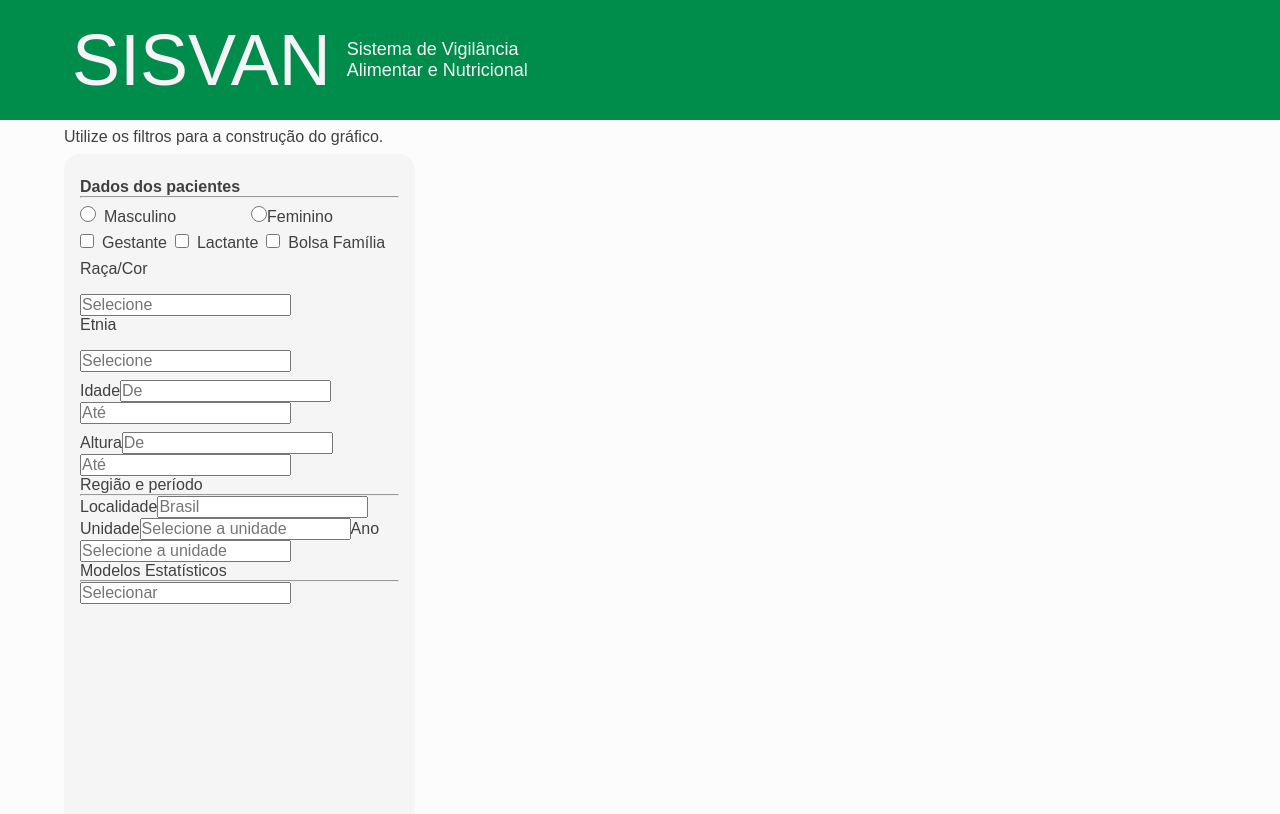
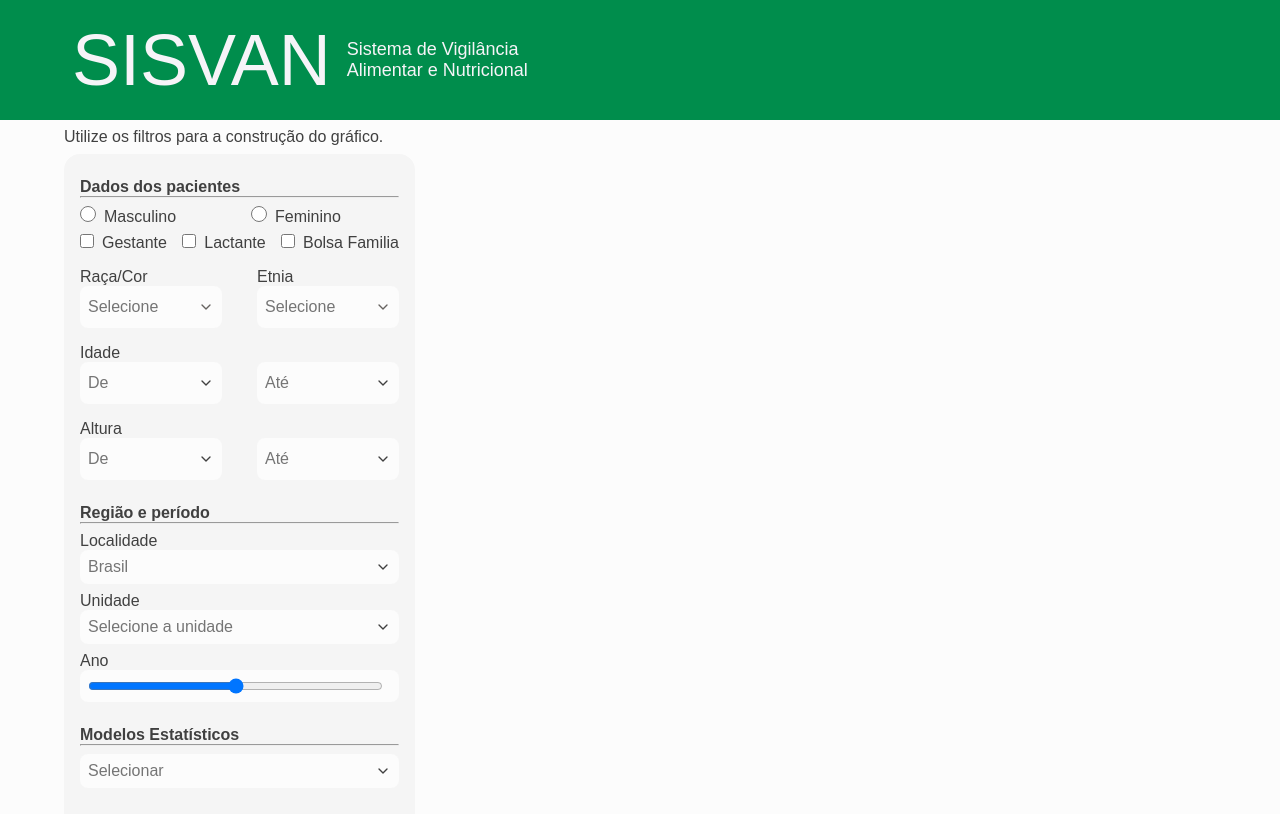
Before and after one commit to leo-nezes/sisvan-frontend, a React (Create React App) app: page / in a window 1280 px wide. Shown: the top 814 px of the page. Built offline with nearby package versions, Linux system fonts and the light colour scheme.

Commit message:
[SISVAN] Coluna de filtro - Criando e estilizando coluna de filtro

```diff
--- a/src/Components/Input/index.tsx
+++ b/src/Components/Input/index.tsx
@@ -1,8 +1,6 @@
 import React, { InputHTMLAttributes } from 'react';
 
 import { Container } from './styles';
-
-// type InputProps = InputHTMLAttributes<HTMLInputElement>;
 
 interface InputProps extends InputHTMLAttributes<HTMLInputElement> {
   inputId: string;
@@ -15,7 +13,11 @@ const Input: React.FC<InputProps> = ({
   inputType,
   inputName,
 }: InputProps) => {
-  return <Container id={inputId} type={inputType} name={inputName} />;
+  return (
+    <Container>
+      <input id={inputId} type={inputType} name={inputName} />
+    </Container>
+  );
 };
 
 export default Input;
--- a/src/Components/Input/styles.ts
+++ b/src/Components/Input/styles.ts
@@ -1,5 +1,5 @@
 import styled from 'styled-components';
 
-export const Container = styled.input`
+export const Container = styled.div`
   margin-right: 8px;
 `;
--- a/src/Components/SelectFilterElement/index.tsx
+++ b/src/Components/SelectFilterElement/index.tsx
@@ -7,14 +7,14 @@ import Input from '../Input';
 interface LabelProps extends LabelHTMLAttributes<HTMLLabelElement> {
   inputId: string;
   inputType: string;
-  inputName?: string;
+  inputName: string;
 }
 
 const SelectFilterElement: React.FC<LabelProps> = ({
   htmlFor,
   inputId,
   inputType,
-  inputName = '',
+  inputName,
   children,
   ...rest
 }: LabelProps) => {
--- a/src/pages/Dashboard/index.tsx
+++ b/src/pages/Dashboard/index.tsx
@@ -1,4 +1,6 @@
 import React from 'react';
+
+import { FiChevronDown } from 'react-icons/fi';
 
 import SelectFilterElement from '../../Components/SelectFilterElement';
 
@@ -31,79 +33,106 @@ const Dashboard: React.FC = () => {
             <p>Dados dos pacientes</p>
             <hr />
             <div id="genero">
-              <SelectFilterElement
-                htmlFor="masculino"
-                inputId="masculino"
-                inputType="radio"
-                inputName="genero"
-              >
+              <label htmlFor="masculino">
+                <input id="masculino" name="genero" type="radio" />
                 Masculino
-              </SelectFilterElement>
+              </label>
+
               <label htmlFor="feminino">
                 <input id="feminino" name="genero" type="radio" />
                 Feminino
               </label>
             </div>
             <div id="opcoes_maes">
-              <SelectFilterElement
-                htmlFor="gestante"
-                inputId="gestante"
-                inputType="checkbox"
-              >
+              <label htmlFor="gestante">
+                <input id="gestante" name="gestante" type="checkbox" />
                 Gestante
-              </SelectFilterElement>
-              <SelectFilterElement
-                htmlFor="lactante"
-                inputId="lactante"
-                inputType="checkbox"
-              >
+              </label>
+
+              <label htmlFor="lactante">
+                <input id="lactante" name="lactante" type="checkbox" />
                 Lactante
-              </SelectFilterElement>
-              <SelectFilterElement
-                htmlFor="bolsa_familia"
-                inputId="bolsa_familia"
-                inputType="checkbox"
-              >
-                Bolsa Família
-              </SelectFilterElement>
+              </label>
+
+              <label htmlFor="bolsa_familia">
+                <input
+                  id="bolsa_familia"
+                  name="bolsa_familia"
+                  type="checkbox"
+                />
+                Bolsa Familia
+              </label>
             </div>
             <div id="caracteristicas">
+              <div>
                 Raça/Cor
                 <div>
                   <input placeholder="Selecione" />
+                  <FiChevronDown />
                 </div>
+              </div>
+              <div>
                 Etnia
                 <div>
                   <input placeholder="Selecione" />
+                  <FiChevronDown />
                 </div>
               </div>
+            </div>
+            <div id="idade">
+              Idade
               <div>
-              Idade
+                <div>
                   <input placeholder="De" />
-              <input placeholder="Até" />
+                  <FiChevronDown />
                 </div>
                 <div>
+                  <input placeholder="Até" />
+                  <FiChevronDown />
+                </div>
+              </div>
+            </div>
+            <div id="altura">
               Altura
+              <div>
+                <div>
                   <input placeholder="De" />
+                  <FiChevronDown />
+                </div>
+                <div>
                   <input placeholder="Até" />
+                  <FiChevronDown />
+                </div>
+              </div>
             </div>
           </PatientsData>
 
           <RegionPeriod>
-            Região e período
+            <p>Região e período</p>
             <hr />
             Localidade
+            <div>
               <input placeholder="Brasil" />
+              <FiChevronDown />
+            </div>
             Unidade
+            <div>
               <input placeholder="Selecione a unidade" />
+              <FiChevronDown />
+            </div>
             Ano
-            <input placeholder="Selecione a unidade" />
+            <div>
+              <input type="range" min="0" max="100" />
+            </div>
           </RegionPeriod>
 
           <StatisticalModels>
-            Modelos Estatísticos
+            <p>Modelos Estatísticos</p>
             <hr />
+            <div>
               <input placeholder="Selecionar" />
+              <FiChevronDown />
+            </div>
           </StatisticalModels>
         </FilterContainer>
       </Content>
--- a/src/pages/Dashboard/styles.ts
+++ b/src/pages/Dashboard/styles.ts
@@ -61,30 +61,30 @@ export const PatientsData = styled.section`
     font-weight: 700;
   }
 
-  /* label,
-  input {
-    margin-right: 8px;
-  } */
-
   input[type='radio'] {
     width: 16px;
     height: 16px;
-
-    /* margin-right: 8px; */
-  }
-
-  div {
-    margin-top: 8px;
   }
 
   #genero {
+    margin-top: 8px;
+
     label:first-child {
       margin-right: 75px;
+    }
+
+    label > input {
+      margin-right: 8px;
     }
   }
 
   #opcoes_maes {
-    input[type='checkbox'] {
+    margin-top: 8px;
+    display: flex;
+    justify-content: space-between;
+
+    label > input {
+      margin-right: 8px;
       width: 14px;
       height: 14px;
     }
@@ -92,14 +92,121 @@ export const PatientsData = styled.section`
 
   #caracteristicas {
     display: flex;
-    flex-direction: column;
+    flex-direction: row;
+    justify-content: space-between;
+    margin-top: 16px;
+
+    div > div {
+      display: flex;
+      height: 42px;
+      width: 142px;
+      padding: 8px;
+      background: #fcfcfc;
+      border-radius: 8px;
+      align-items: center;
+
+      input {
+        flex: 1;
+        background: transparent;
+        border: 0;
+        margin-right: 8px;
+        min-width: 0;
+      }
+    }
+
+    svg {
+      color: #666360;
+    }
+  }
+
+  #idade,
+  #altura {
+    margin-top: 16px;
+
+    div {
+      display: flex;
+      flex-direction: row;
+      justify-content: space-between;
+
+      div {
+        display: flex;
+        height: 42px;
+        width: 142px;
+        padding: 8px;
+        background: #fcfcfc;
+        border-radius: 8px;
+        align-items: center;
+
+        input {
+          flex: 1;
+          background: transparent;
+          border: 0;
+          margin-right: 8px;
+          min-width: 0;
+        }
+      }
+    }
+
+    /* background: red; */
+  }
+`;
+
+export const RegionPeriod = styled.section`
+  margin-top: 24px;
+
+  hr {
+    margin-bottom: 8px;
+  }
+
+  p,
+  hr {
+    font-size: 16px;
+    font-weight: 700;
+  }
+
+  div {
+    margin-bottom: 8px;
+  }
+  div {
+    display: flex;
+    padding: 8px;
+    background: #fcfcfc;
+    border-radius: 8px;
+    align-items: center;
 
     input {
-      margin-top: 8px;
+      flex: 1;
+      background: transparent;
+      border: 0;
+      margin-right: 8px;
+      min-width: 0;
     }
   }
 `;
 
-export const RegionPeriod = styled.section``;
+export const StatisticalModels = styled.section`
+  margin-top: 24px;
 
-export const StatisticalModels = styled.section``;
+  p,
+  hr {
+    font-size: 16px;
+    font-weight: 700;
+  }
+
+  div {
+    display: flex;
+    padding: 8px;
+    background: #fcfcfc;
+    border-radius: 8px;
+    align-items: center;
+    margin-top: 8px;
+
+    input {
+      flex: 1;
+      background: transparent;
+      border: 0;
+      margin-right: 8px;
+      min-width: 0;
+    }
+  }
+`;
```
Lines whose indentation alone changed are shown as unchanged.
